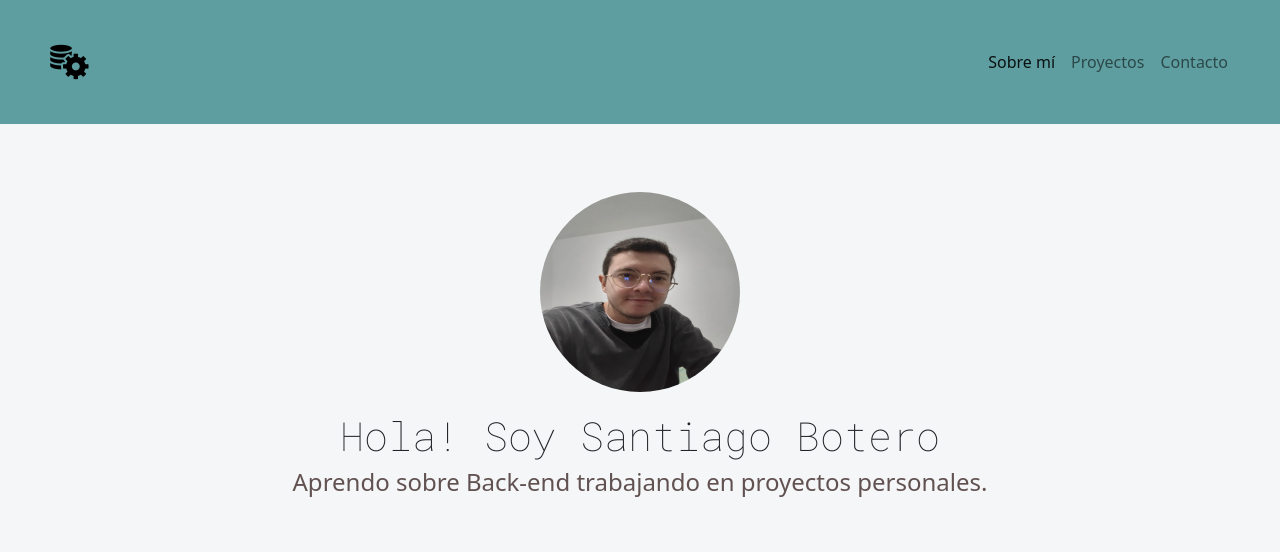
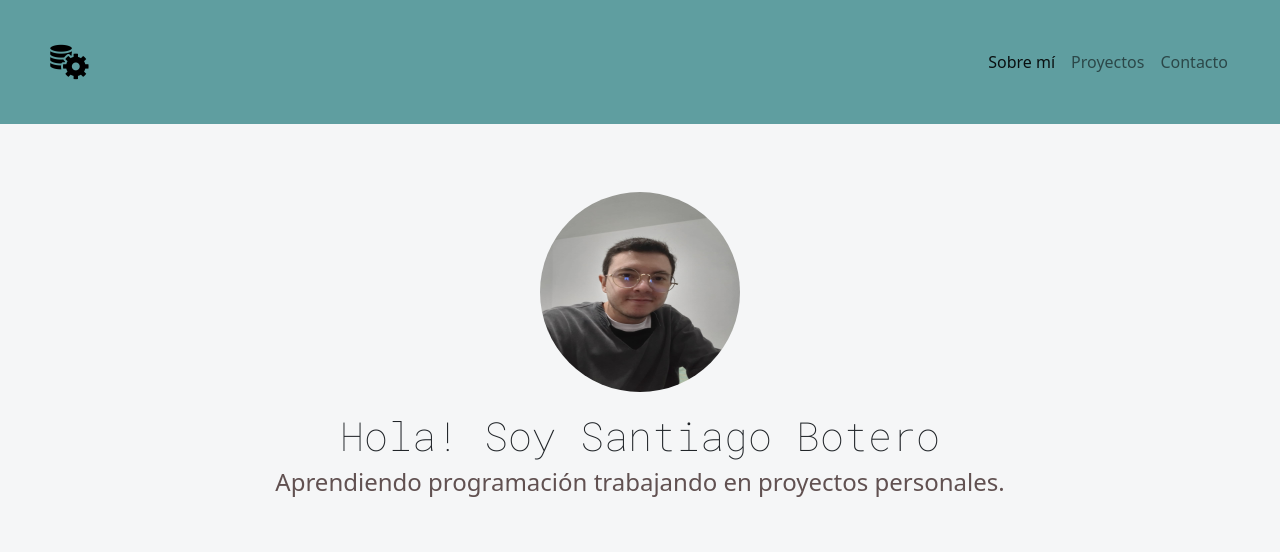
Before and after one commit to SantiagoBot321/Portafolio, a plain HTML site: page index.html in a window 1280 px wide. Shown: the top 552 px of the page. Drawn offline with nearby package versions, Linux system fonts and the light colour scheme.

Commit message:
corrigiendo cosas

```diff
--- a/index.html
+++ b/index.html
@@ -61,7 +61,7 @@
       <div class="hero-principal d-flex flex-column justify-content-center align-items-center">
         <img class="hero-imagen-desarrollador rounded-circle" src="img/WhatsApp Image 2023-02-18 at 3.01.46 PM (1).jpeg" alt="Foto de Santiago Botero">
         <h1>Hola! Soy Santiago Botero</h1>
-        <h2>Aprendo sobre Back-end trabajando en proyectos personales.</h2>
+        <h2>Aprendiendo programación trabajando en proyectos personales.</h2>
       </div>
       <div class="hero-inferior">
         <img class="hero-inferior-imagen img-fluid" src="img/pep.png" alt="Monitor">
```
